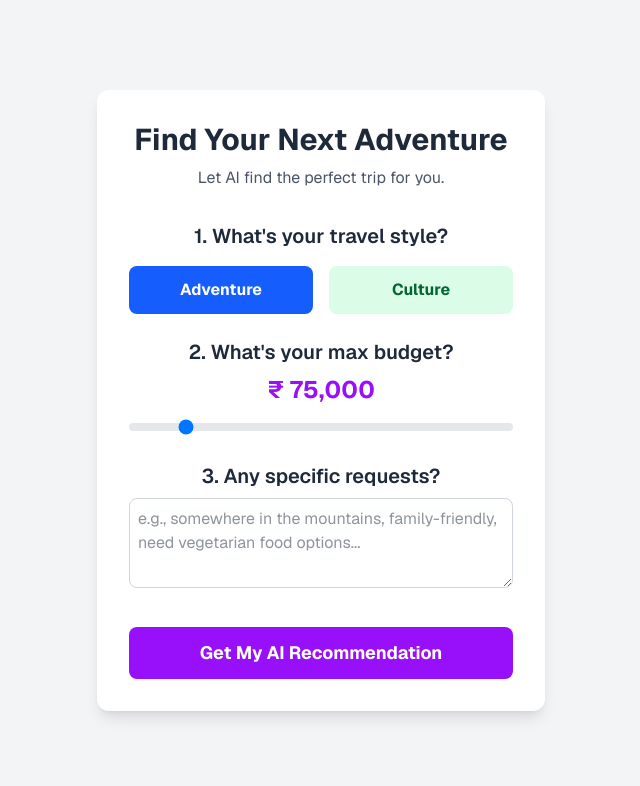
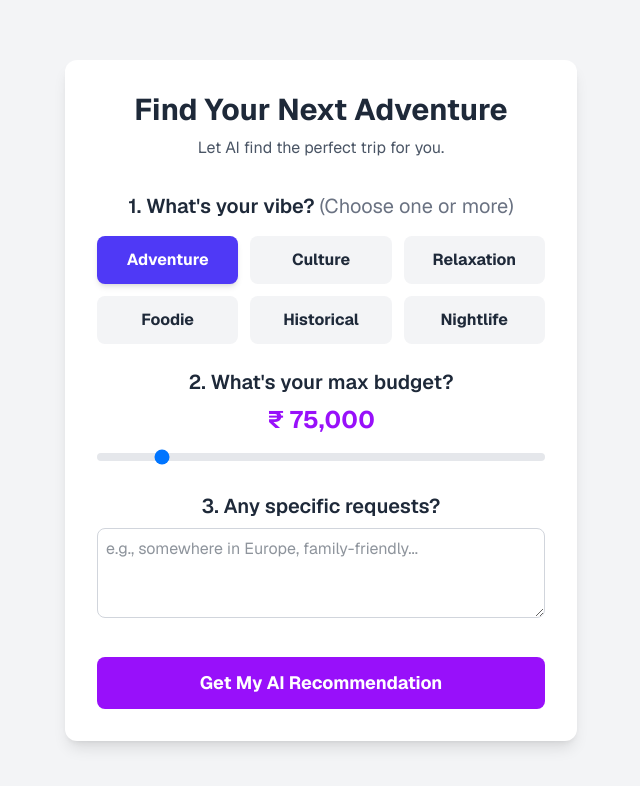
Before and after one commit to aakar-gupta-1/ai-travel-app, a Next.js app: page / in a window 1280 px wide. Both pictures are taken after a click on the button "Adventure". Shown: the top 786 px of the page, without its empty margins (319-959 px from the left). Built offline with nearby package versions, Linux system fonts and the light colour scheme.

Commit message:
feat: Enable multi-select for travel moods

```diff
--- a/app/page.tsx
+++ b/app/page.tsx
@@ -9,9 +9,12 @@ interface Recommendation {
   image: string;
 }
 
+// ✨ NEW: Expanded list of available moods
+const allMoods = ["Adventure", "Culture", "Relaxation", "Foodie", "Historical", "Nightlife"];
+
 export default function Home() {
-  const [travelStyle, setTravelStyle] = useState<string | null>(null);
-  // ✨ NEW: State for budget slider and custom text prompt
+  // 🔄 UPDATED: 'travelStyles' is now an array to hold multiple selections
+  const [travelStyles, setTravelStyles] = useState<string[]>([]);
   const [budget, setBudget] = useState<number>(75000);
   const [customPrompt, setCustomPrompt] = useState<string>("");
 
@@ -19,19 +22,31 @@ export default function Home() {
   const [isLoading, setIsLoading] = useState(false);
   const [error, setError] = useState<string | null>(null);
 
+  // ✨ NEW: Function to handle adding/removing moods from the state array
+  const handleMoodSelect = (mood: string) => {
+    setTravelStyles(prevStyles =>
+      prevStyles.includes(mood)
+        ? prevStyles.filter(s => s !== mood) // Remove mood if it's already there
+        : [...prevStyles, mood] // Add mood if it's not
+    );
+  };
+
   const findRecommendation = async () => {
-    if (!travelStyle) return;
-
+    // 🔄 UPDATED: Check if the array is not empty
+    if (travelStyles.length === 0) {
+        setError("Please select at least one travel style.");
+        return;
+    }
+    setError(null);
     setIsLoading(true);
-    setError(null);
     setRecommendation(null);
 
     try {
-      // 🔄 UPDATED: Send the new budget and customPrompt in the API call
+      // 🔄 UPDATED: Send the array of styles to the API
       const response = await fetch('/api/recommend', {
         method: 'POST',
         headers: { 'Content-Type': 'application/json' },
-        body: JSON.stringify({ travelStyle, budget, customPrompt }),
+        body: JSON.stringify({ travelStyles, budget, customPrompt }),
       });
 
       if (!response.ok) throw new Error('Something went wrong. Please try again.');
@@ -47,7 +62,7 @@ export default function Home() {
   };
 
   const resetQuiz = () => {
-    setTravelStyle(null);
+    setTravelStyles([]);
     setBudget(75000);
     setCustomPrompt("");
     setRecommendation(null);
@@ -59,7 +74,7 @@ export default function Home() {
 
   return (
     <main className="flex min-h-screen flex-col items-center justify-center p-4 sm:p-8 bg-gray-100 text-gray-800 font-sans">
-      <div className="w-full max-w-md mx-auto bg-white rounded-xl shadow-lg p-8 text-center transition-all duration-500">
+      <div className="w-full max-w-lg mx-auto bg-white rounded-xl shadow-lg p-8 text-center transition-all duration-500">
 
         {!recommendation && !isLoading && !error && (
           <>
@@ -67,41 +82,37 @@ export default function Home() {
             <p className="text-gray-600 mb-8">Let AI find the perfect trip for you.</p>
 
             <div className="mb-6 text-left">
-              <label className="block text-xl font-semibold mb-4 text-center">1. What&apos;s your travel style?</label>
-              <div className="flex justify-center gap-4">
-                <button onClick={() => setTravelStyle('adventure')} className={`w-full font-bold py-3 px-4 rounded-lg transition duration-300 ${travelStyle === 'adventure' ? 'bg-blue-600 text-white' : 'bg-blue-100 text-blue-800 hover:bg-blue-200'}`}>Adventure</button>
-                <button onClick={() => setTravelStyle('culture')} className={`w-full font-bold py-3 px-4 rounded-lg transition duration-300 ${travelStyle === 'culture' ? 'bg-green-600 text-white' : 'bg-green-100 text-green-800 hover:bg-green-200'}`}>Culture</button>
+              <label className="block text-xl font-semibold mb-4 text-center">1. What&apos;s your vibe? <span className='text-gray-500 font-normal'>(Choose one or more)</span></label>
+              {/* 🔄 UPDATED: Grid of mood buttons that can be multi-selected */}
+              <div className="grid grid-cols-2 sm:grid-cols-3 gap-3">
+                {allMoods.map((mood) => (
+                  <button
+                    key={mood}
+                    onClick={() => handleMoodSelect(mood)}
+                    className={`font-bold py-3 px-2 rounded-lg transition duration-300 text-sm sm:text-base ${
+                      travelStyles.includes(mood)
+                        ? 'bg-indigo-600 text-white shadow-md'
+                        : 'bg-gray-100 text-gray-800 hover:bg-gray-200'
+                    }`}
+                  >
+                    {mood}
+                  </button>
+                ))}
               </div>
             </div>
 
-            {/* ✨ NEW: Replaced budget buttons with a slider and text box */}
-            {travelStyle && (
+            {/* Other inputs now appear only after at least one style is selected */}
+            {travelStyles.length > 0 && (
               <div className='animate-fade-in'>
                 <div className="mb-6 text-left">
                   <label htmlFor="budget" className="block text-xl font-semibold mb-2 text-center">2. What&apos;s your max budget?</label>
                   <p className='text-center text-2xl font-bold text-purple-600 mb-2'>₹ {budget.toLocaleString('en-IN')}</p>
-                  <input
-                    id="budget"
-                    type="range"
-                    min="10000"
-                    max="500000"
-                    step="5000"
-                    value={budget}
-                    onChange={(e) => setBudget(Number(e.target.value))}
-                    className="w-full h-2 bg-gray-200 rounded-lg appearance-none cursor-pointer"
-                  />
+                  <input id="budget" type="range" min="10000" max="500000" step="5000" value={budget} onChange={(e) => setBudget(Number(e.target.value))} className="w-full h-2 bg-gray-200 rounded-lg appearance-none cursor-pointer"/>
                 </div>
 
                 <div className="mb-8 text-left">
                   <label htmlFor="customPrompt" className="block text-xl font-semibold mb-2 text-center">3. Any specific requests?</label>
-                  <textarea
-                    id="customPrompt"
-                    value={customPrompt}
-                    onChange={(e) => setCustomPrompt(e.target.value)}
-                    placeholder="e.g., somewhere in the mountains, family-friendly, need vegetarian food options..."
-                    className="w-full p-2 border border-gray-300 rounded-lg focus:ring-2 focus:ring-purple-500 focus:border-transparent"
-                    rows={3}
-                  />
+                  <textarea id="customPrompt" value={customPrompt} onChange={(e) => setCustomPrompt(e.target.value)} placeholder="e.g., somewhere in Europe, family-friendly..." className="w-full p-2 border border-gray-300 rounded-lg focus:ring-2 focus:ring-purple-500 focus:border-transparent" rows={3}/>
                 </div>
 
                 <button onClick={findRecommendation} className="w-full bg-purple-600 hover:bg-purple-700 text-white font-bold py-3 px-4 rounded-lg text-lg transition duration-300">
@@ -115,11 +126,11 @@ export default function Home() {
         {isLoading && (<div className="animate-pulse"><h2 className="text-2xl font-semibold text-gray-600">Our AI is thinking...</h2></div>)}
 
         {error && (
-          <div className="text-red-500">
-            <h2 className="text-2xl font-bold mb-4">Oops!</h2>
-            <p>{error}</p>
-            <button onClick={resetQuiz} className="mt-6 bg-red-500 hover:bg-red-600 text-white font-bold py-2 px-4 rounded-lg">Try Again</button>
-          </div>
+            <div className="text-red-500">
+                <h2 className="text-2xl font-bold mb-4">Oops!</h2>
+                <p>{error}</p>
+                <button onClick={resetQuiz} className="mt-6 bg-red-500 hover:bg-red-600 text-white font-bold py-2 px-4 rounded-lg">Try Again</button>
+            </div>
         )}
 
         {recommendation && (
```
Also changed, not shown: app/api/recommend/route.ts (+9 -9 lines).
